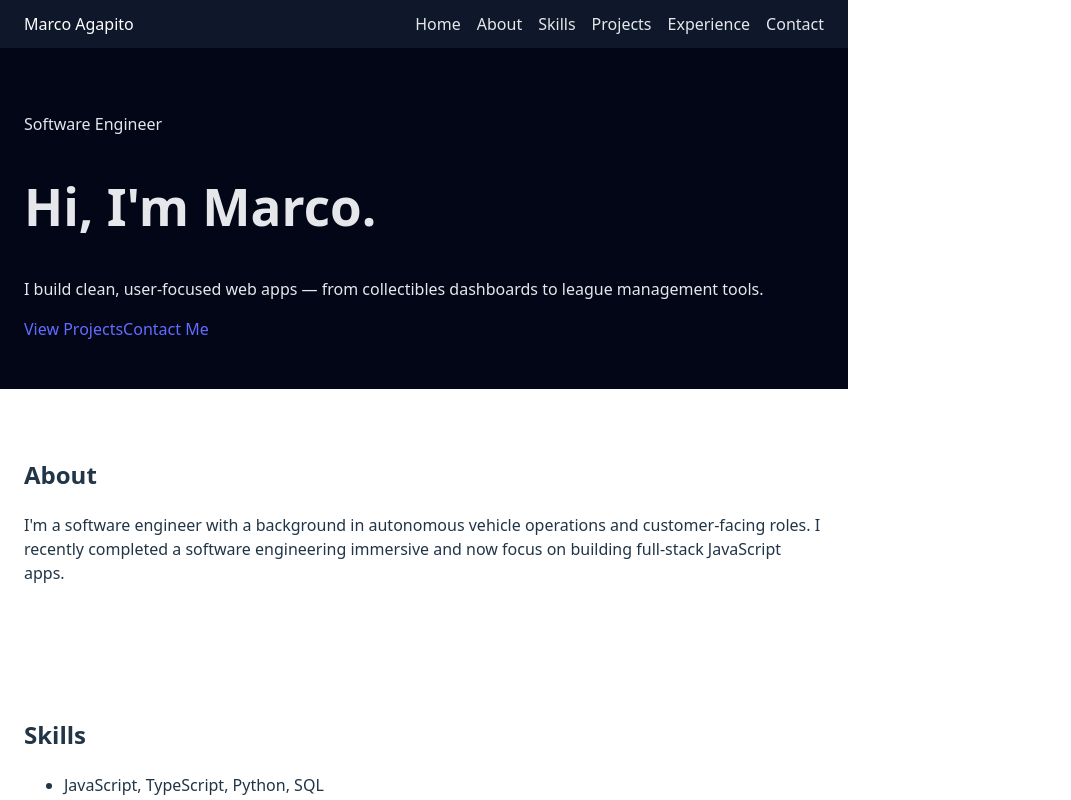
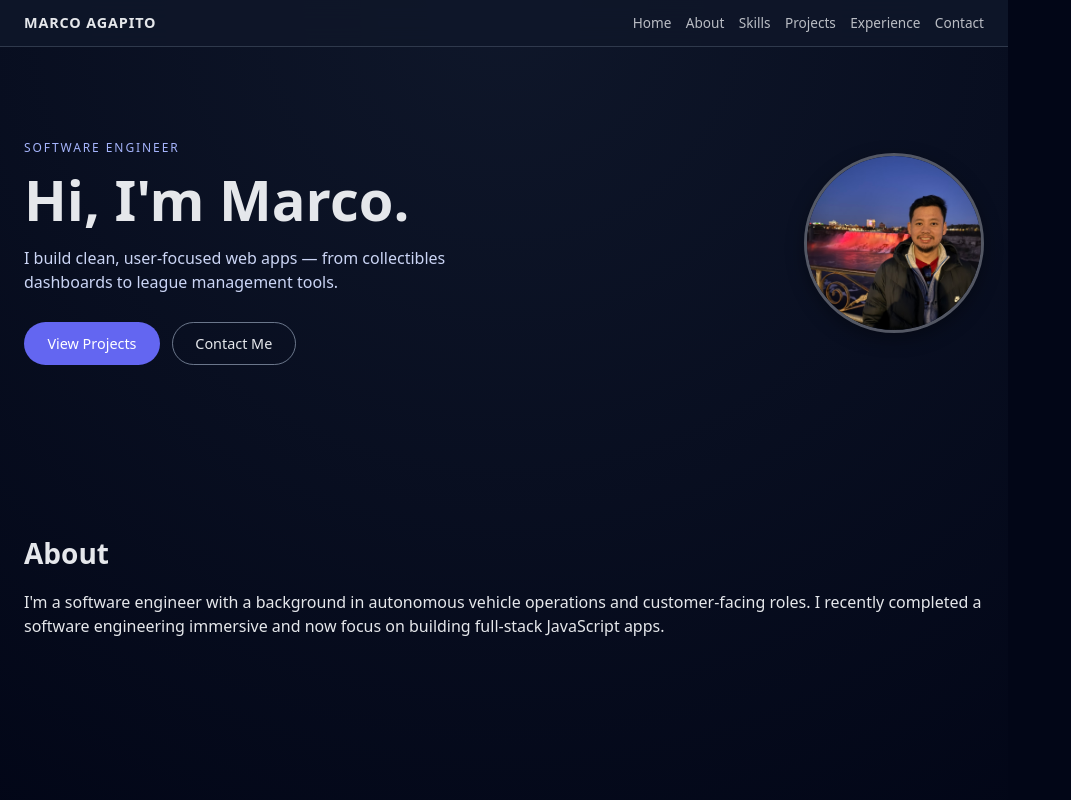
Before and after one commit to MarcoPhilip/my-portfolio, a React (Vite) app: page / in a window 1280 px wide. Shown: the top 800 px of the page, without its empty margins (0-1071 px from the left). Built offline with nearby package versions, Linux system fonts and the light colour scheme.

Commit message:
self.jpeg displayed in app. minor changes applied on both app.jsx and css to compliment jpeg

```diff
--- a/src/App.css
+++ b/src/App.css
@@ -1,51 +1,220 @@
 /* src/App.css */
+
+/* Global */
+
+:root {
+  font-family: system-ui, -apple-system, BlinkMacSystemFont, 'Segoe UI', sans-serif;
+  line-height: 1.5;
+  color: #0f172a;
+  background-color: #020617;
+  scroll-behavior: smooth;
+}
+
+*,
+*::before,
+*::after {
+  box-sizing: border-box;
+}
 
 body {
   margin: 0;
-  font-family: system-ui, -apple-system, BlinkMacSystemFont, 'Segoe UI', sans-serif;
 }
 
 .app {
   min-height: 100vh;
+  background: radial-gradient(circle at top, #0f172a, #020617 50%, #000 100%);
+  color: #e5e7eb;
 }
+
+/* Header / Nav */
 
 .header {
   position: sticky;
   top: 0;
-  background: #0f172a;
-  color: white;
+  z-index: 10;
+  backdrop-filter: blur(16px);
+  background: rgba(15, 23, 42, 0.9);
+  border-bottom: 1px solid rgba(148, 163, 184, 0.25);
   display: flex;
   justify-content: space-between;
+  align-items: center;
   padding: 0.75rem 1.5rem;
+}
+
+.logo {
+  font-weight: 700;
+  letter-spacing: 0.06em;
+  font-size: 0.9rem;
+  text-transform: uppercase;
 }
 
 .nav {
   display: flex;
-  gap: 1rem;
+  flex-wrap: wrap;
+  gap: 0.9rem;
+  font-size: 0.85rem;
 }
 
 .nav a {
   color: #e5e7eb;
   text-decoration: none;
+  opacity: 0.8;
 }
 
+.nav a:hover {
+  opacity: 1;
+}
+
+/* Sections */
+
 .section {
-  padding: 3rem 1.5rem;
+  padding: 4rem 1.5rem;
 }
 
 .section-inner {
-  max-width: 800px;
+  max-width: 960px;
   margin: 0 auto;
 }
 
-.hero {
-  background: #020617;
-  color: #e5e7eb;
+.section h2 {
+  font-size: 1.75rem;
+  margin-bottom: 1rem;
 }
 
+/* Hero */
+
+.hero {
+  padding-top: 5rem;
+  padding-bottom: 5rem;
+}
+
+.hero-eyebrow {
+  text-transform: uppercase;
+  letter-spacing: 0.16em;
+  font-size: 0.75rem;
+  color: #a5b4fc;
+  margin-bottom: 0.75rem;
+}
+
+.hero h1 {
+  font-size: clamp(2.5rem, 5vw, 3.5rem);
+  margin: 0 0 1rem;
+}
+
+.hero-tagline {
+  max-width: 32rem;
+  color: #cbd5f5;
+}
+
+.hero-actions {
+  display: flex;
+  flex-wrap: wrap;
+  gap: 0.75rem;
+  margin-top: 1.75rem;
+}
+
+/* Buttons */
+
+.btn {
+  display: inline-flex;
+  align-items: center;
+  justify-content: center;
+  border-radius: 999px;
+  padding: 0.6rem 1.4rem;
+  font-size: 0.9rem;
+  text-decoration: none;
+  border: 1px solid transparent;
+  cursor: pointer;
+}
+
+.btn.primary {
+  background: #6366f1;
+  color: white;
+}
+
+.btn.primary:hover {
+  background: #4f46e5;
+}
+
+.btn.ghost {
+  background: transparent;
+  color: #e5e7eb;
+  border-color: rgba(148, 163, 184, 0.7);
+}
+
+.btn.ghost:hover {
+  background: rgba(148, 163, 184, 0.05);
+}
+
+/* Lists / content */
+
+.section ul {
+  padding-left: 1.25rem;
+}
+
+.section li {
+  margin-bottom: 0.4rem;
+}
+
+/* Footer */
+
 .footer {
+  border-top: 1px solid rgba(148, 163, 184, 0.25);
   padding: 1rem 1.5rem;
   text-align: center;
-  border-top: 1px solid #e5e7eb33;
   font-size: 0.8rem;
+  color: #9ca3af;
 }
+
+/* Hero layout with image */
+.hero-layout {
+  display: flex;
+  align-items: center;
+  justify-content: space-between;
+  gap: 3rem;
+}
+
+.hero-left {
+  flex: 1;
+}
+
+.hero-right {
+  flex: 0 0 auto;
+}
+
+.profile-pic {
+  width: 180px;
+  height: 180px;
+  object-fit: cover;
+  border-radius: 50%;
+  border: 3px solid rgba(255, 255, 255, 0.3);
+  box-shadow: 0 6px 18px rgba(0, 0, 0, 0.35);
+}
+
+
+/* Mobile tweaks */
+
+@media (max-width: 640px) {
+  .header {
+    flex-direction: column;
+    align-items: flex-start;
+    gap: 0.5rem;
+  }
+
+  .nav {
+    gap: 0.6rem;
+  }
+
+  .section {
+    padding: 3rem 1rem;
+  }
+
+  .hero-layout {
+    flex-direction: column;
+    text-align: center;
+  }
+  .hero-right {
+    margin-top: 2rem;
+  }
+
+}
--- a/src/App.jsx
+++ b/src/App.jsx
@@ -1,5 +1,6 @@
 // src/App.jsx
 import './App.css'
+import profilePic from './assets/self.jpeg'
 
 function App() {
   return (
@@ -18,7 +19,8 @@ function App() {
 
       <main>
         <section id="hero" className="section hero">
-          <div className="section-inner">
+                <div className="section-inner hero-layout">
+                  <div className="hero-left">
                     <p className="hero-eyebrow">Software Engineer</p>
                     <h1>Hi, I&apos;m Marco.</h1>
                     <p className="hero-tagline">
@@ -28,6 +30,11 @@ function App() {
                     <div className="hero-actions">
                       <a href="#projects" className="btn primary">View Projects</a>
                       <a href="#contact" className="btn ghost">Contact Me</a>
+                    </div>
+                  </div>
+
+            <div className="hero-right">
+              <img src={profilePic} alt="Marco Agapito" className="profile-pic" />
             </div>
           </div>
         </section>
```
Also changed, not shown: src/assets/self.jpeg (renamed from public/self.jpeg). Lines whose indentation alone changed are shown as unchanged.
